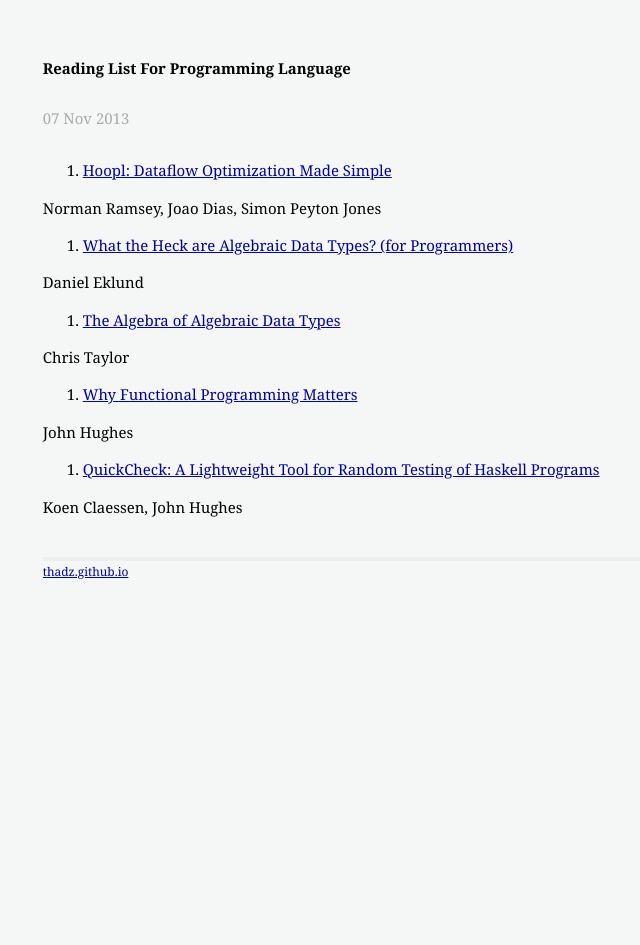
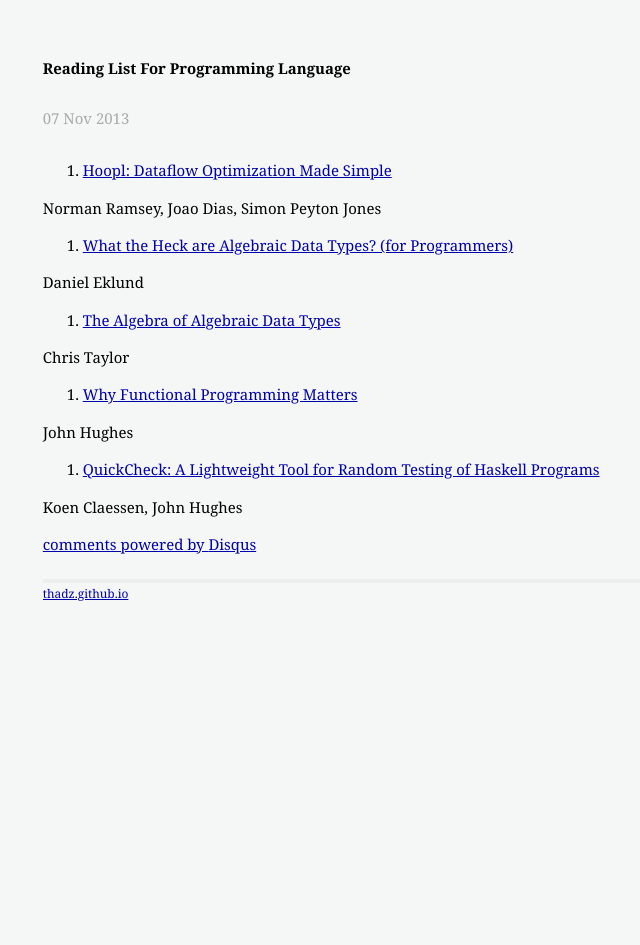
Before and after one commit to Thadz/thadz.github.io, a Jekyll site: the page built from _posts/2013-11-07-Reading-List-For-Programming-Language.md, in a window 1280 px wide. Shown: the whole page, without its empty margins (74-714 px from the left). Built offline with Jekyll 4.4.1, drawn with Linux system fonts in a browser that asks for light colours; Markdown is read by kramdown in place of the engine named in the settings; comment, search, counter and statistics services are not loaded.

Commit message:
added disqus

```diff
--- a/_layouts/default.html
+++ b/_layouts/default.html
@@ -30,6 +30,6 @@
           </div>
         </div>
       </div>
-
+    </div>
   </body>
 </html>
--- a/_layouts/post.html
+++ b/_layouts/post.html
@@ -19,3 +19,24 @@
     </div>
   </div>
 </div>
+
+<div class="post">
+  <div class="pure-g-r">
+    <div class="pure-u-1-1">
+      <div id="disqus_thread"></div>
+    </div>
+  </div>
+</div>
+<script type="text/javascript">
+  /* * * CONFIGURATION VARIABLES: EDIT BEFORE PASTING INTO YOUR WEBPAGE * * */
+  var disqus_shortname = 'thadz'; // required: replace example with your forum shortname
+
+  /* * * DON'T EDIT BELOW THIS LINE * * */
+  (function() {
+  var dsq = document.createElement('script'); dsq.type = 'text/javascript'; dsq.async = true;
+  dsq.src = '//' + disqus_shortname + '.disqus.com/embed.js';
+  (document.getElementsByTagName('head')[0] || document.getElementsByTagName('body')[0]).appendChild(dsq);
+  })();
+</script>
+<noscript>Please enable JavaScript to view the <a href="http://disqus.com/?ref_noscript">comments powered by Disqus.</a></noscript>
+<a href="http://disqus.com" class="dsq-brlink">comments powered by <span class="logo-disqus">Disqus</span></a>
--- a/index.html
+++ b/index.html
@@ -15,10 +15,10 @@
   <ul class="posts">
     {% for post in site.posts %}
     <div class="pure-g-r">
-      <div class="pure-u-1-12">
+      <div class="pure-u-3-24">
         <span>{{ post.date | date_to_string }}</span> &raquo;
       </div>
-      <div class="pure-u-11-12">
+      <div class="pure-u-21-24">
         <a href="{{ post.url }}">{{ post.title }}</a>
       </div>
     </div>
```
